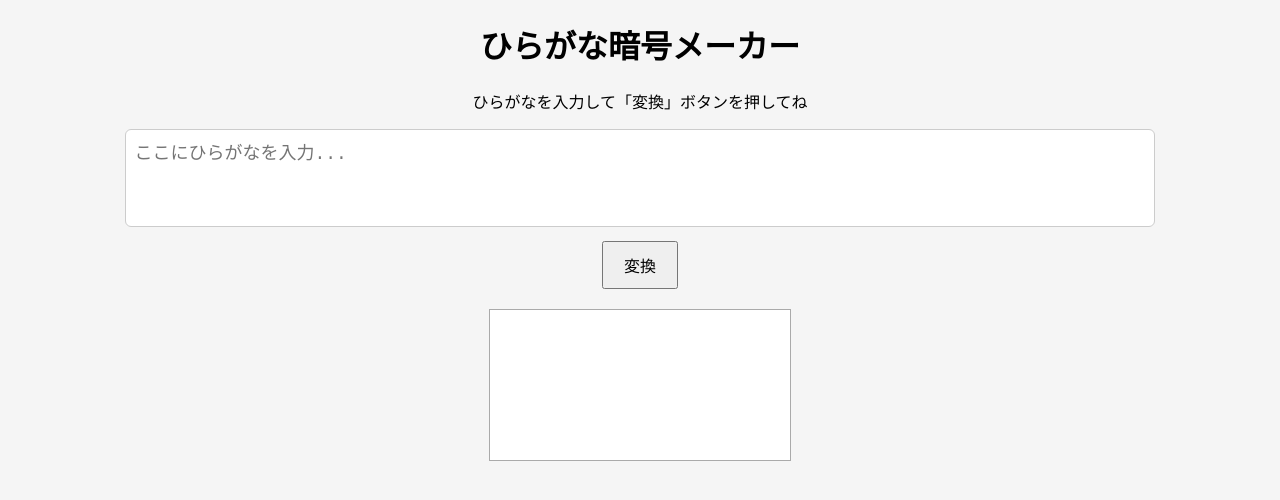
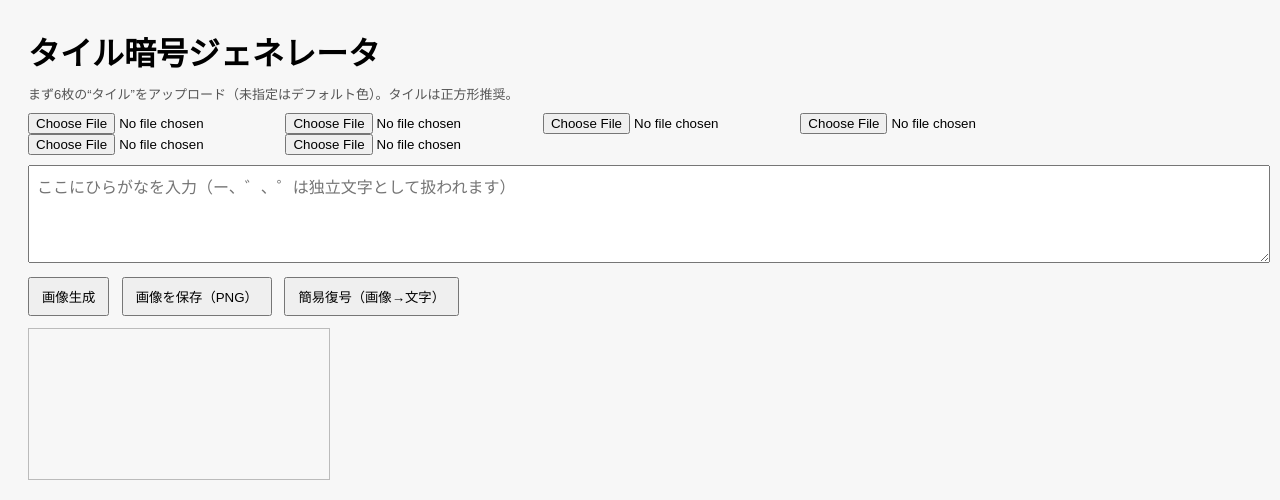
Before and after one commit to Gyo-Ayanai/encrypt-imaging, a plain HTML site: page index.html in a window 1280 px wide. Drawn offline with Linux system fonts and the light colour scheme.

Commit message:
Update index.html

```diff
--- a/index.html
+++ b/index.html
@@ -1,45 +1,181 @@
 <!DOCTYPE html>
 <html lang="ja">
 <head>
-<meta charset="UTF-8">
-<title>ひらがな暗号メーカー</title>
+<meta charset="utf-8" />
+<title>タイル暗号ジェネレータ</title>
 <style>
-  body {
-    font-family: sans-serif;
-    text-align: center;
-    background: #f5f5f5;
-  }
-  textarea {
-    width: 80%;
-    height: 80px;
-    font-size: 18px;
-    padding: 8px;
-    border-radius: 6px;
-    border: 1px solid #ccc;
-    resize: none;
-  }
-  canvas {
-    margin-top: 20px;
-    border: 1px solid #aaa;
-    background: white;
-  }
-  button {
-    margin-top: 10px;
-    padding: 10px 20px;
-    font-size: 16px;
-  }
+  body{font-family: sans-serif; padding:20px; background:#f7f7f7}
+  h1{margin:0 0 10px}
+  .row{margin:10px 0}
+  input[type="file"]{display:inline-block}
+  textarea{width:100%;height:80px;font-size:16px;padding:8px}
+  button{padding:8px 12px;margin-right:8px}
+  canvas{border:1px solid #bbb; display:block; margin-top:12px; max-width:100%}
+  .small{font-size:13px;color:#555}
 </style>
 </head>
 <body>
-  <h1>ひらがな暗号メーカー</h1>
-  <p>ひらがなを入力して「変換」ボタンを押してね</p>
+  <h1>タイル暗号ジェネレータ</h1>
+  <div class="row small">まず6枚の“タイル”をアップロード（未指定はデフォルト色）。タイルは正方形推奨。</div>
+  <div class="row">
+    <input id="tile0" type="file" accept="image/*">
+    <input id="tile1" type="file" accept="image/*">
+    <input id="tile2" type="file" accept="image/*">
+    <input id="tile3" type="file" accept="image/*">
+    <input id="tile4" type="file" accept="image/*">
+    <input id="tile5" type="file" accept="image/*">
+  </div>
 
-  <!-- ✅ 広い入力欄 -->
-  <textarea id="inputText" placeholder="ここにひらがなを入力..."></textarea><br>
-  <button onclick="encrypt()">変換</button>
+  <div class="row">
+    <textarea id="inputText" placeholder="ここにひらがなを入力（ー、゛、゜は独立文字として扱われます）"></textarea>
+  </div>
 
-  <br>
+  <div class="row">
+    <button onclick="generate()">画像生成</button>
+    <button onclick="downloadCanvas()">画像を保存（PNG）</button>
+    <button onclick="tryDecode()">簡易復号（画像→文字）</button>
+  </div>
+
   <canvas id="canvas"></canvas>
-  <script src="script.js"></script>
+  <div id="log" class="small"></div>
+
+<script>
+const hiraList = ["", "あ","い","う","え","お","か","き","く","け","こ",
+"さ","し","す","せ","そ","た","ち","つ","て","と",
+"な","に","ぬ","ね","の","は","ひ","ふ","へ","ほ",
+"ま","み","む","め","も","や","ゆ","よ",
+"ら","り","る","れ","ろ","わ","を","ん","ー","゛","゜"];
+
+// default colored tiles as canvas textures
+function makeDefaultTile(color, size=100){
+  const c = document.createElement('canvas');
+  c.width = c.height = size;
+  const ctx = c.getContext('2d');
+  ctx.fillStyle = color; ctx.fillRect(0,0,size,size);
+  return c;
+}
+
+// load up to 6 images from file inputs, return Promise of array of Image/Canvas
+function loadTiles(){
+  const promises = [];
+  for(let i=0;i<6;i++){
+    const inp = document.getElementById('tile'+i);
+    if(inp.files && inp.files[0]){
+      const file = inp.files[0];
+      promises.push(new Promise((res, rej)=>{
+        const fr = new FileReader();
+        fr.onload = ()=> {
+          const img = new Image();
+          img.onload = ()=> res(img);
+          img.onerror = rej;
+          img.src = fr.result;
+        };
+        fr.onerror = rej;
+        fr.readAsDataURL(file);
+      }));
+    } else {
+      // default colors (r,r,b,b,g,g)
+      const colors = ['#ff6666','#ff6666','#6699ff','#6699ff','#66cc66','#66cc66'];
+      promises.push(Promise.resolve(makeDefaultTile(colors[i])));
+    }
+  }
+  return Promise.all(promises);
+}
+
+// convert number to 6bit string
+function to6bit(n){ return (n>>>0).toString(2).padStart(6,'0').slice(-6); }
+
+async function generate(){
+  const text = document.getElementById('inputText').value || "";
+  const canvas = document.getElementById('canvas');
+  const ctx = canvas.getContext('2d');
+
+  // load tiles (6 images)
+  const tiles = await loadTiles(); // each is Image or canvas
+  // unify tile draw size (tilePx)
+  const tilePx = 40; // 1マスのピクセル（必要ならUIから変更可能）
+  // character block: horizontal 6 tiles, height tilePx
+  const sizePerChar = 6 * tilePx;
+
+  // compute grid size (square)
+  const len = text.length || 0;
+  const grid = Math.max(1, Math.ceil(Math.sqrt(len)));
+  const total = grid * grid;
+
+  canvas.width = grid * sizePerChar;
+  canvas.height = grid * tilePx;
+  ctx.fillStyle = 'white';
+  ctx.fillRect(0,0,canvas.width,canvas.height);
+
+  // draw each character block
+  for(let i=0;i<total;i++){
+    const ch = text[i] || ""; // 空白なら空
+    const idx = hiraList.indexOf(ch);
+    const num = (idx===-1) ? 0 : idx;
+    const bits = to6bit(num);
+
+    const row = Math.floor(i / grid);
+    const col = i % grid;
+
+    for(let j=0;j<6;j++){
+      const x = col * sizePerChar + j * tilePx;
+      const y = row * tilePx;
+      // draw base tile scaled to tilePx
+      const tile = tiles[j];
+      // drawImage supports canvas or Image
+      ctx.drawImage(tile, x, y, tilePx, tilePx);
+      // if bit is 1, overlay black rectangle with some opacity (fully black if you want)
+      if(bits[j] === '1'){
+        ctx.fillStyle = 'black';
+        ctx.fillRect(x, y, tilePx, tilePx);
+      }
+    }
+  }
+
+  document.getElementById('log').textContent = `描画完了: ${len}文字 → グリッド ${grid}×${grid}`;
+}
+
+// download canvas as PNG
+function downloadCanvas(){
+  const canvas = document.getElementById('canvas');
+  const url = canvas.toDataURL('image/png');
+  const a = document.createElement('a');
+  a.href = url;
+  a.download = 'tile_cipher.png';
+  a.click();
+}
+
+// --- 簡易復号（画像→文字） ---
+// タイルの中心をチェックして黒かどうかでbit判定（注意: マスクが完璧であればOK）
+function tryDecode(){
+  const canvas = document.getElementById('canvas');
+  const ctx = canvas.getContext('2d');
+  if(canvas.width === 0){ alert('先に画像を生成してください'); return; }
+
+  const tilePx = 40;
+  const sizePerChar = 6 * tilePx;
+  const gridCols = Math.floor(canvas.width / sizePerChar);
+  const gridRows = Math.floor(canvas.height / tilePx);
+  let out = '';
+
+  for(let r=0;r<gridRows;r++){
+    for(let c=0;c<gridCols;c++){
+      let bits = '';
+      for(let j=0;j<6;j++){
+        const cx = Math.floor(c*sizePerChar + j*tilePx + tilePx/2);
+        const cy = Math.floor(r*tilePx + tilePx/2);
+        const p = ctx.getImageData(cx, cy, 1,1).data; // [r,g,b,a]
+        //判定: 黒かどうか（閾値）
+        const brightness = (p[0]+p[1]+p[2])/3;
+        bits += (brightness < 50) ? '1' : '0';
+      }
+      const num = parseInt(bits,2);
+      out += (hiraList[num] || '?');
+    }
+  }
+
+  document.getElementById('log').textContent = '復号結果: ' + out;
+}
+</script>
 </body>
 </html>
```
